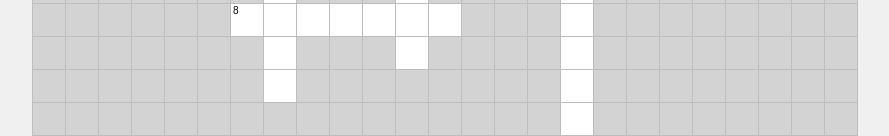
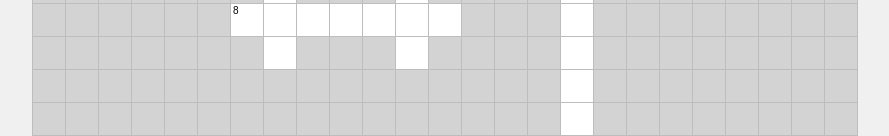
Before and after one commit to akozatska-cyber/krossword, a plain HTML site: page index.html in a window 1280 px wide. Shown: the part 664-800 px from the top of the page, without its empty margins (195-1084 px from the left). Drawn offline with Linux system fonts and the light colour scheme.

Commit message:
index.html

```diff
--- a/index.html
+++ b/index.html
@@ -115,7 +115,7 @@
     const ANSWERS = {
       vertical: {
         1: { word: "МОТИВАЦІЯ", cells: [[1,18],[2,18],[3,18],[4,18],[5,18],[6,18],[7,18],[8,18],[9,18]] },
-        2: { word: "САМОПІЗНАННЯ", cells: [[6,7],[7,7],[8,7],[9,7],[10,7],[11,7],[12,7],[13,7],[14,7],[15,7],[16,7],[17,7],[18,7]] },
+        2: { word: "САМОПІЗНАННЯ", cells: [[6,7],[7,7],[8,7],[9,7],[10,7],[11,7],[12,7],[13,7],[14,7],[15,7],[16,7],[17,7],] },
         3: { word: "СОЦІАЛІЗАЦІЯ", cells: [[6,11],[7,11],[8,11],[9,11],[10,11],[11,11],[12,11],[13,11],[14,11],[15,11],[16,11],[17,11]] },
         4: { word: "ПСИХІКА", cells: [[7,2],[8,2],[9,2],[10,2],[11,2],[12,2],[13,2]] },
         6: { word: "ТЕМПЕРАМЕНТ", cells: [[13,16],[14,16],[15,16],[16,16],[17,16],[18,16],[19,16],[20,16],[21,16],[22,16],[23,16]] }
```
